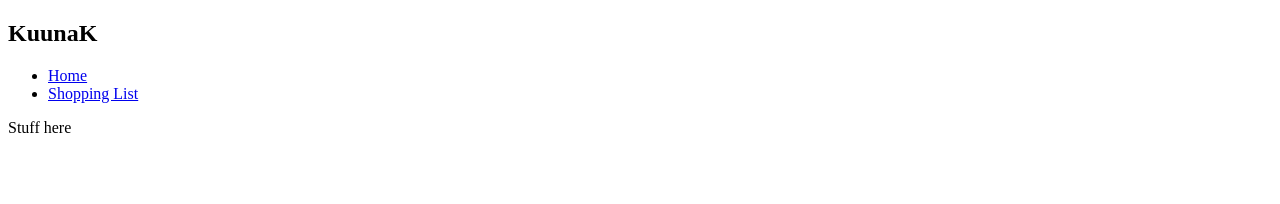
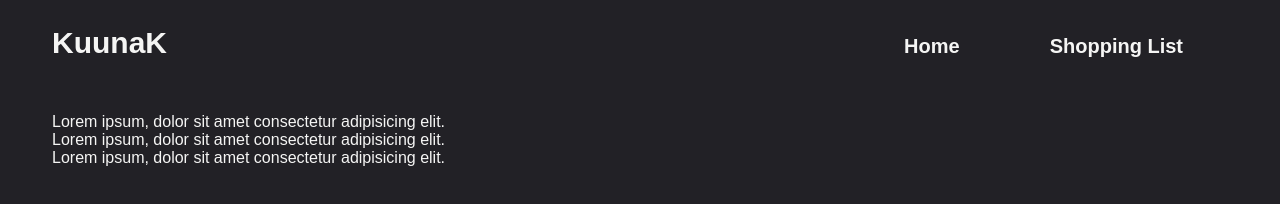
Before and after one commit to KuunaK/KuunakShopping.github.io, a plain HTML site: page index.html in a window 1280 px wide. Drawn offline with Linux system fonts and the light colour scheme.

Commit message:
link styling. add new styles

```diff
--- a/index.html
+++ b/index.html
@@ -5,6 +5,7 @@
     <meta http-equiv="X-UA-Compatible" content="IE=edge">
     <meta name="viewport" content="width=device-width, initial-scale=1.0">
     <title>KuunaK's WebApp</title>
+    <link rel="stylesheet" href="resources/styling/index.css">
 </head>
 <body>
     <header>
@@ -17,7 +18,9 @@
         </nav>
     </header>
     <main>
-        Stuff here
+        <p>Lorem ipsum, dolor sit amet consectetur adipisicing elit.</p>
+        <p>Lorem ipsum, dolor sit amet consectetur adipisicing elit.</p>
+        <p>Lorem ipsum, dolor sit amet consectetur adipisicing elit.</p>
     </main>
 </body>
 </html>
--- /dev/null
+++ b/resources/styling/index.css
@@ -0,0 +1,54 @@
+* {
+    margin: 0;
+    padding: 0;
+    box-sizing: border-box;
+    font-family: sans-serif;
+
+}
+
+html {
+    background-color: #222126;
+    color: #f5f5f4;
+}
+
+header {
+    width: 95%;
+    margin: 0 auto;
+    padding: 0 20px;
+    border-radius: 15px;
+}
+
+main {
+    width: 95%;
+    margin: 30px auto;
+    padding: 0 20px;
+}
+
+nav {
+    display: flex;
+    margin: 10px auto;
+    padding: 10px 0;
+    justify-content: space-between;
+    align-items: baseline;
+}
+
+nav h1{
+    font-size: 30px;
+}
+
+nav ul {
+    display: flex;
+}
+
+nav ul li {
+    margin: 0 25px;
+    padding: 15px 20px;
+    list-style: none;
+}
+
+nav ul li a {
+    font-size: 20px;
+    font-weight: bold;
+    color: #f5f5f4;
+    text-decoration: none;
+}
```
